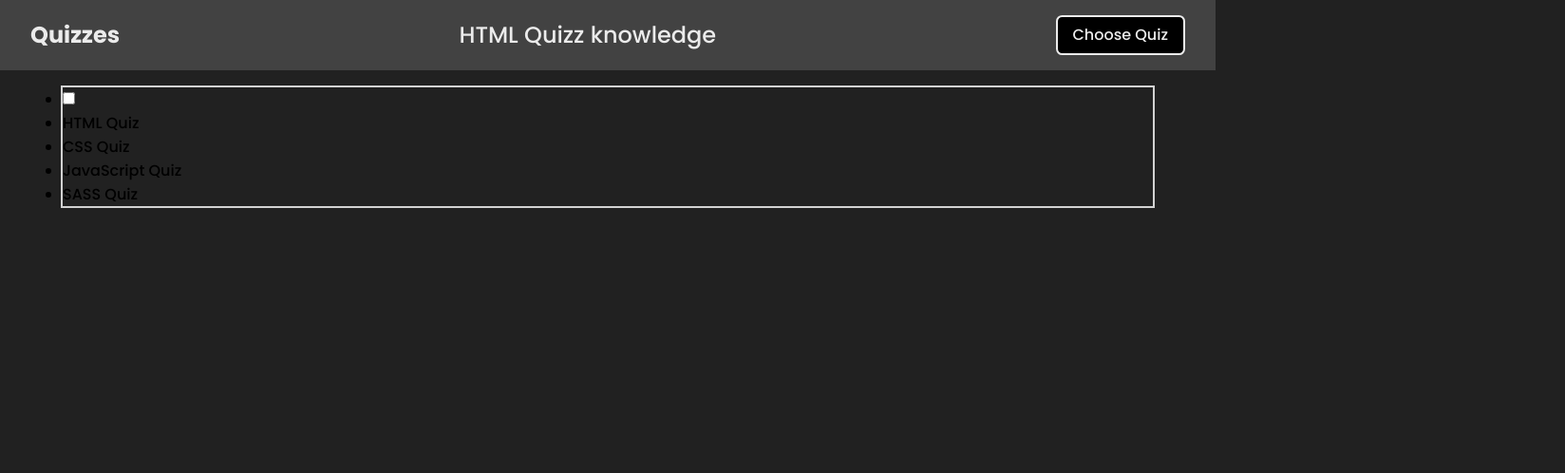
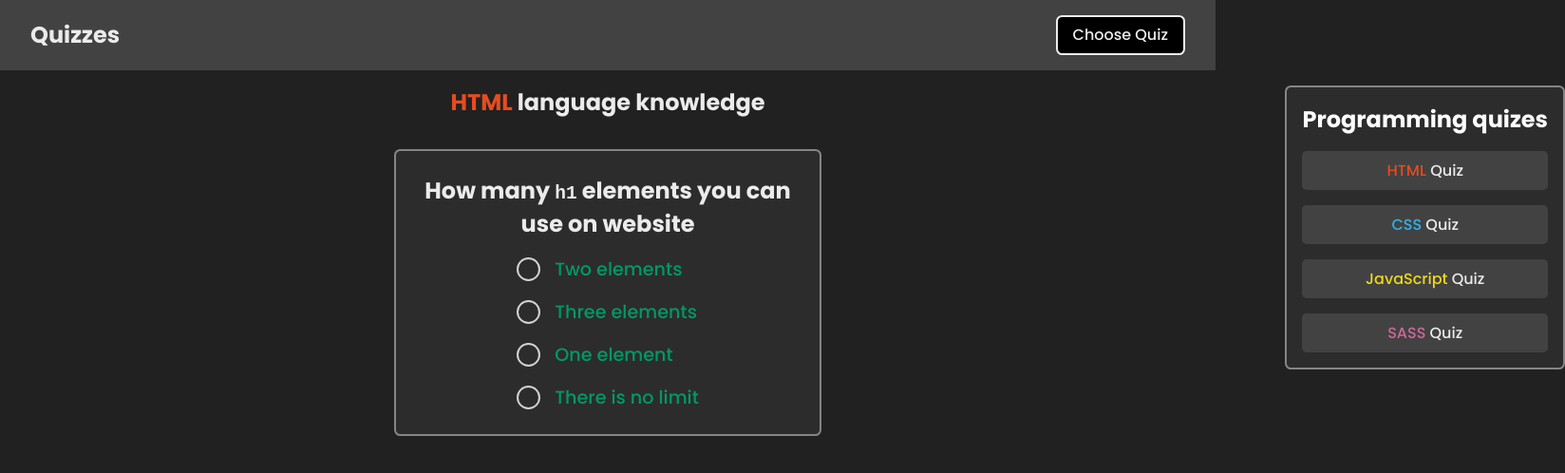
Before and after one commit to Fiji404/Quizzy, a website built with Parcel: page src/pages/index.html in a window 1280 px wide. Shown: the whole page at 95% size, 1648 px wide, since content can reach past the window. Built offline with nearby package versions, Linux system fonts and the light colour scheme.

Commit message:
add question panel and quizzes list

```diff
--- a/src/pages/index.html
+++ b/src/pages/index.html
@@ -5,6 +5,7 @@
     <meta http-equiv="X-UA-Compatible" content="IE=edge">
     <meta name="viewport" content="width=device-width, initial-scale=1.0">
     <link rel="stylesheet" href="../sass/styles.scss">
+    <script type="module" defer src="../scripts/app.js">module;</script>
     <title>Quiz App</title>
 </head>
 <body>
@@ -12,27 +13,48 @@
         <header>
             <h1 class="nav__page-title">Quizzes</h1>
         </header>
-        <h2 class="nav__quiz-type">HTML Quizz knowledge</h2>
         <button class="nav__change-quiz-btn">Choose Quiz</button>
     </nav>
     <main class="main-content">
+        <h2 class="quiz-name"><span class="html-language">HTML</span> language knowledge</h2>
         <section class="quiz-interface">
             <header>
-                <h2 class="quiz-interface__question"></h2>
+                <h2 class="quiz-interface__question">How many <code>h1</code> elements you can use on website</h2>
             </header>
-            <ul class="quiz-interface__answers-list">
-                <li>
-                    <input type="checkbox">
-                    <label for=""></label>
+            <ul class="answers-list">
+                <li class="answers-list__item">
+                    <input class="answers-list__input" id="first-answer" name="quiz-answer" type="radio">
+                    <label class="answers-list__label" for="first-answer">Two elements</label>
+                </li>
+                <li class="answers-list__item">
+                    <input class="answers-list__input" id="second-answer" name="quiz-answer" type="radio">
+                    <label class="answers-list__label" for="second-answer">Three elements</label>
+                </li>
+                <li class="answers-list__item">
+                    <input class="answers-list__input" id="third-answer" name="quiz-answer" type="radio">
+                    <label class="answers-list__label" for="third-answer">One element</label>
+                </li>
+                <li class="answers-list__item">
+                    <input class="answers-list__input" id="fourth-answer" name="quiz-answer" type="radio">
+                    <label class="answers-list__label" for="fourth-answer">There is no limit</label>
                 </li>
             </ul>
         </section>
-        <aside class="main-content__quizes-section">
-            <ul class="quiz-list">
-                <li class="quiz-list__item">HTML Quiz</li>
-                <li class="quiz-list__item">CSS Quiz</li>
-                <li class="quiz-list__item">JavaScript Quiz</li>
-                <li class="quiz-list__item">SASS Quiz</li>
+        <aside class="quizes-list-section">
+            <h2 class="quizes-type-title">Programming quizes</h2>
+            <ul class="quizes-list">
+                <li class="quizes-list__item">
+                    <a class="quizes-list__link" href="#"><span class="html-language">HTML</span> Quiz</a>
+                </li>
+                <li class="quizes-list__item">
+                    <a class="quizes-list__link" href="#"><span class="css-language">CSS</span> Quiz</a>
+                </li>
+                <li class="quizes-list__item">
+                    <a class="quizes-list__link" href="#"><span class="javascript-language">JavaScript</span> Quiz</a>
+                </li>
+                <li class="quizes-list__item">
+                    <a class="quizes-list__link" href="#"><span class="sass-language">SASS</span> Quiz</a>
+                </li>
             </ul>
         </aside>
     </main>
--- /dev/null
+++ b/src/sass/partials/_aside.scss
@@ -0,0 +1,54 @@
+@use 'colors';
+.quizes-type-title {
+    color: #fff;
+    text-align: center;
+}
+.quizes-list-section {
+    padding: 1rem   ;
+    background-color: colors.$dark-grey;
+    border-radius: .4rem;
+    border: 2px solid darken(colors.$white, 40);
+    position: absolute;
+    top: 0;
+    right: -400px;
+    transition: right 200ms ease;
+    min-width: 200px;
+    &.active {
+        right: 0;
+    }
+    .quizes-list {
+        list-style: none;
+        &__item {
+            background-color: colors.$nav;
+            margin-top: 1rem;
+            border-radius: .3rem;
+            transition: background-color 200ms ease ;
+            &:hover {
+                background-color: lighten(colors.$nav, 10);
+            }
+        }
+        &__link {
+            display: block;
+            padding: .5rem 1rem;
+            color: colors.$white;
+            text-decoration: none;
+            text-align: center;
+        }
+    }
+}
+
+.sass-language {
+    color: colors.$pink-clr;
+}
+
+.javascript-language {
+    color: colors.$yellow-clr;
+}
+
+.css-language {
+    color: colors.$blue-clr;
+}
+
+.html-language {
+    color: colors.$orange-clr;
+}
--- a/src/sass/partials/_colors.scss
+++ b/src/sass/partials/_colors.scss
@@ -1,4 +1,10 @@
 $bg: hsl(0, 0%, 13%);
 $white: rgb(235, 235, 235);
 $nav: rgb(66, 66, 66);
+$dark-grey: rgb(44, 44, 44);
 $nav-btn: rgb(0, 0, 0);
+$pink-clr: #CD6799;
+$yellow-clr: #EFD81D;
+$blue-clr: #30B1EB;
+$orange-clr: #E54C21;
+$lime-green: rgb(0, 255, 170);
--- a/src/sass/partials/_navigation.scss
+++ b/src/sass/partials/_navigation.scss
@@ -5,6 +5,8 @@
     color: colors.$white;
     justify-content: space-between;
     align-items: center;
+    flex-wrap: wrap;
+    gap: 20px;
     background-color: colors.$nav;
     &__page-title {
         flex-grow: 1;
--- a/src/sass/styles.scss
+++ b/src/sass/styles.scss
@@ -1,5 +1,6 @@
 @use 'partials/navigation';
 @use 'partials/colors';
+@use 'partials/aside';
 @import url('https://fonts.googleapis.com/css2?family=Poppins:wght@500;700&display=swap');
 
 *, *::before, *::after {
@@ -10,12 +11,65 @@
 body {
     background-color: colors.$bg;
     font-family: Poppins, sans-serif;
+    overflow-x: hidden;
 }
 
 .main-content {
     margin-top: 1rem;
-    max-width: 90%;
+    max-width: 95%;
     margin-inline: auto;
-    border: 2px solid darken(colors.$white, 10);
+    // border: 2px solid darken(colors.$white, 10);
     position: relative;
 }
+
+.quiz-name {
+    text-align: center;
+    color: colors.$white;
+}
+
+.quiz-interface {
+    width: min(90%, 450px);
+    border: 2px solid darken(colors.$white, 40);
+    padding: 1.5rem .75rem;
+    margin-inline: auto;
+    margin-top: 2rem;
+    border-radius: .4rem;
+    background-color: colors.$dark-grey;
+    &__question {
+        color: colors.$white;
+        text-align: center;
+    }
+}
+.answers-list {
+    max-width: fit-content;
+    margin-top: 1rem;
+    list-style: none;
+    margin-inline: auto;
+    &__item {
+        margin-top: 1rem;
+        display: flex;
+        gap: 15px;
+        align-items: center;
+    }
+    &__input {
+        appearance: none;
+        width: 25px;
+        height: 25px;
+        border: 2px solid darken(colors.$white, 10);
+        border-radius: 50%;
+        cursor: pointer;
+        &:checked {
+            background-color: colors.$lime-green;
+            box-shadow: inset 0 0 0 4px colors.$dark-grey;
+        }
+        &:checked + .answers-list__label {
+            color: colors.$lime-green
+        }
+    }
+    &__label {
+        transition: color 200ms ease;
+        color: darken(colors.$lime-green, 20);
+        font-size: 1.2rem;
+        text-align: center;
+    }
+}
--- /dev/null
+++ b/src/scripts/app.js
@@ -0,0 +1,6 @@
+const expandQuizzesListBtn = document.querySelector('.nav__change-quiz-btn');
+const quizzesListSection = document.querySelector('.quizes-list-section');
+
+expandQuizzesListBtn.addEventListener('click', () => {
+    quizzesListSection.classList.toggle('active');
+});
```
Also changed, not shown: dist/index.html, 4 other files.
